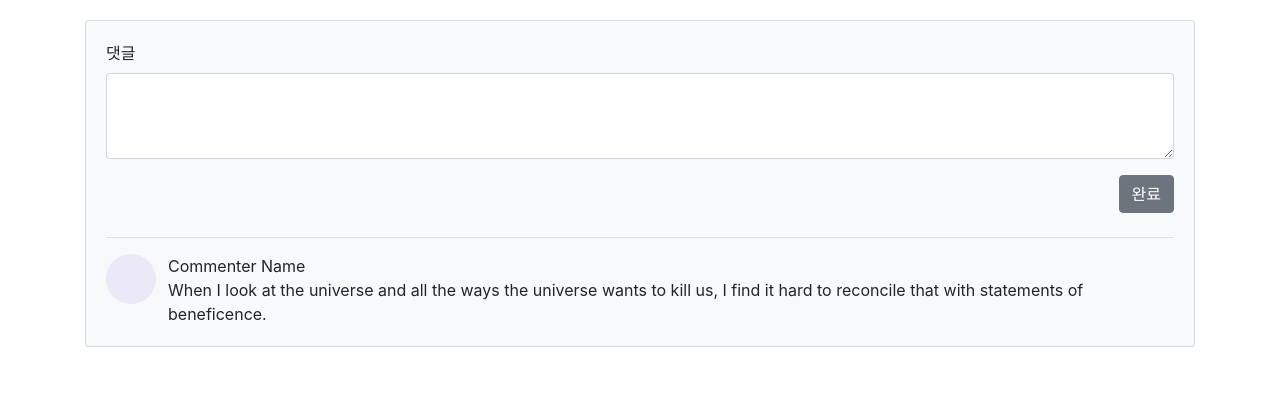
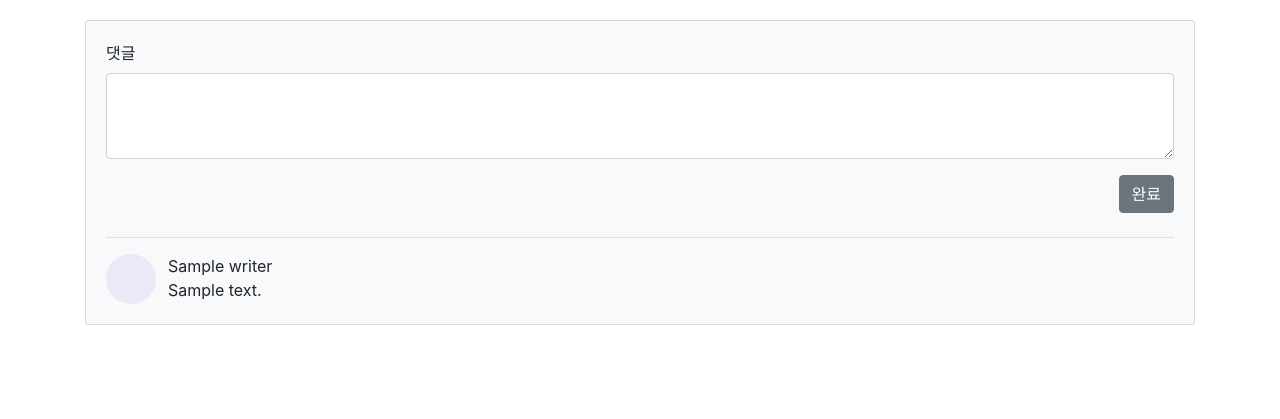
Before and after one commit to kmi0817/cEdu, a Flask app: page /community/1 in a window 1280 px wide. Shown: the part 434-853 px from the top of the page. After the commit the page ends 759 px from the top, so only its background shows below. Run offline with Flask 2, Linux system fonts and the light colour scheme; a database or web service that is not in the repository returns one stand-in record (values such as "Sample title"); some libraries are stand-ins or nearby versions.

Commit message:
ing - comment function (DB connect)

```diff
--- a/app/routes.py
+++ b/app/routes.py
@@ -107,8 +107,10 @@ def community_slug(slug) :
         else :
             login = False
 
-        results = db.communities.find_one({ 'slug': slug, 'category': 'community' })
-        return render_template('show_slug.html', login=login, results=results)
+        posting = db.communities.find_one({ 'slug': slug, 'category': 'community' })
+        comments = db.comments.find_one({ 'posting_id': str(posting['_id']) })
+        print(comments)
+        return render_template('show_slug.html', login=login, posting=posting, comments=comments)
 
     elif request.method == 'DELETE' :
         try :
@@ -203,3 +205,23 @@ def edit_slug(id) :
         except Exception as exception :
             print(f'*** error - {exception}')
             return 'failed'
+
+@app.route('/comment', methods=['POST'])
+def comment() :
+    if request.method == 'POST' :
+        values = request.form
+        print(values)
+
+        comment = {
+            'comment': values['comment'],
+            'created': datetime.now(),
+            'writer': values['writer'],
+            'posting_id': values['posting_id']
+        }
+
+        try :
+            db.comments.insert_one(comment) # update
+            return redirect(url_for('community_slug', slug=slugify(values['slug'])))
+        except Exception as exception :
+            print(f'*** error - {exception}')
+            return 'falied'
--- a/app/templates/show_slug.html
+++ b/app/templates/show_slug.html
@@ -1,13 +1,13 @@
 {% extends 'layout.html' %}
 {% block content %}
 <div class="card">
-    <h5 class="card-header">{{ results.category }}</h5>
+    <h5 class="card-header">{{ posting.category }}</h5>
     <div class="card-body">
-        <h5 class="card-title">{{ results.title }} </h5>
+        <h5 class="card-title">{{ posting.title }} </h5>
         <div class="text-muted mb-1">
-            {{ results.created }}
+            {{ posting.created }}
         </div>
-        <p class="card-text">{{ results.description }}</p>
+        <p class="card-text">{{ posting.description }}</p>
         <hr>
         <div class="d-flex">
             <div class="mr-auto p-2">
@@ -15,7 +15,7 @@
             </div>
             <div class="p-2">
                 <button id="update" class="btn btn-primary"
-                    onclick="location.href='/edit/{{ results._id }}'">수정</button>
+                    onclick="location.href='/edit/{{ posting._id }}'">수정</button>
             </div>
             <div class="p-2">
                 <button id="delete" class="btn btn-danger">삭제</button>
@@ -28,7 +28,7 @@
         $("#delete").click(function () {
             $.ajax({
                 type: "DELETE",
-                url: "/{{results.category}}/{{results._id}}",
+                url: "/{{posting.category}}/{{posting._id}}",
                 success: function () { location.href = "/community"; },
                 error: function (req, status, error) {
                     alert(error);
@@ -46,29 +46,33 @@
     <div class="card bg-light">
         <div class="card-body">
             <!-- Comment form-->
-            <form class="mb-4">
+            <form class="mb-4" action="/comment" method="POST">
                 <div class="form-group">
-                    <label for="description">댓글</label>
-                    <textarea name="description" class="form-control" id="description" rows="3"></textarea>
+                    <label for="comment">댓글</label>
+                    <textarea name="comment" class="form-control" id="comment" rows="3"></textarea>
                 </div>
                 <div class="d-flex justify-content-end">
-                    <buttom type="submit" class="btn btn-secondary justify-content-center">완료</buttom>
+                    <button type="submit" class="btn btn-secondary justify-content-center">완료</button>
+                    <input type="hidden" name="writer" value={{ login }}>
+                    <input type="hidden" name="posting_id" value={{ posting._id }}>
+                    <input type="hidden" name="slug" value={{ posting.slug }}>
                 </div>
             </form>
 
             <hr>
 
             <!-- Single comment-->
+            {% for comment in comments %}
             <div class="d-flex">
                 <div class="flex-shrink-0" style="margin-right: 0.75rem">
                     <img class="rounded-circle" src="../static/img/default.png" alt="..." width=50>
                 </div>
                 <div class="ms-3">
-                    <div class="fw-bold">Commenter Name</div>
-                    When I look at the universe and all the ways the universe wants to kill us, I find it hard to
-                    reconcile that with statements of beneficence.
+                    <div class="fw-bold">{{ comment.writer }}</div>
+                    {{ comment.comment }}
                 </div>
             </div>
+            {% endfor %}
         </div>
     </div>
 </section>
```
